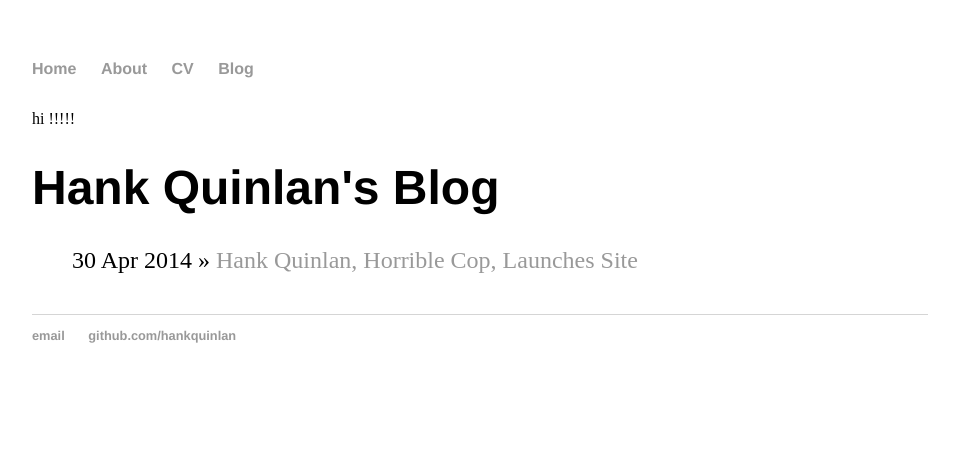
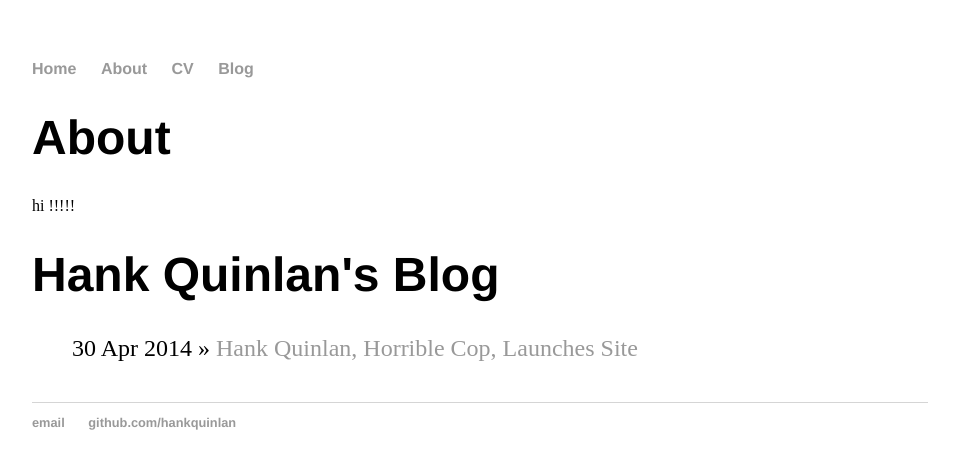
Before and after one commit to tsakof/tsakof.github.io, a Jekyll site: the page built from about/index.html, in a window 1280 px wide. Shown: the top 469 px of the page, without its empty margins (160-1119 px from the left). Built offline with Jekyll 4.4.1, drawn with Linux system fonts in a browser that asks for light colours.

Commit message:
Update index.html

```diff
--- a/about/index.html
+++ b/about/index.html
@@ -1,9 +1,10 @@
 ---
 layout: default
+title: About
 ---
 <h1>{{ page.title }}</h1>
 <p class="meta">{{ page.date | date_to_string }}</p>
 hi !!!!!
-<div class="about">
+<div class="post">
   {{ content }}
 </div>
```
